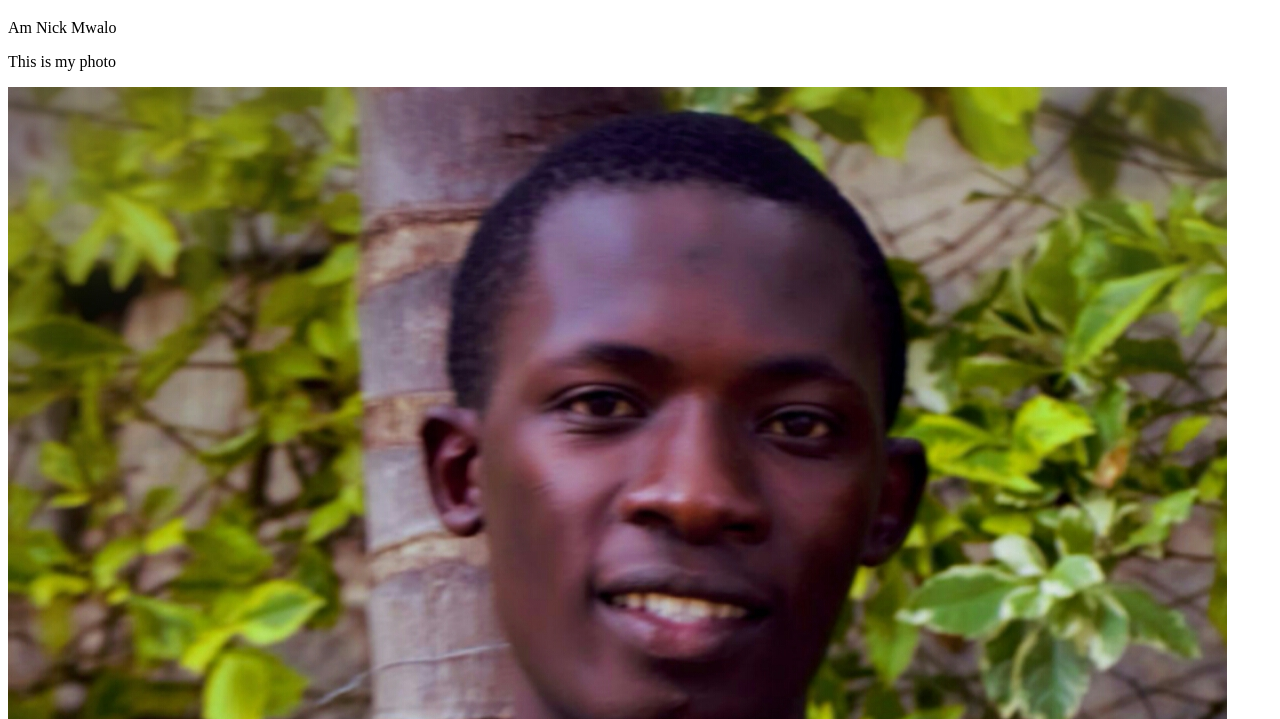
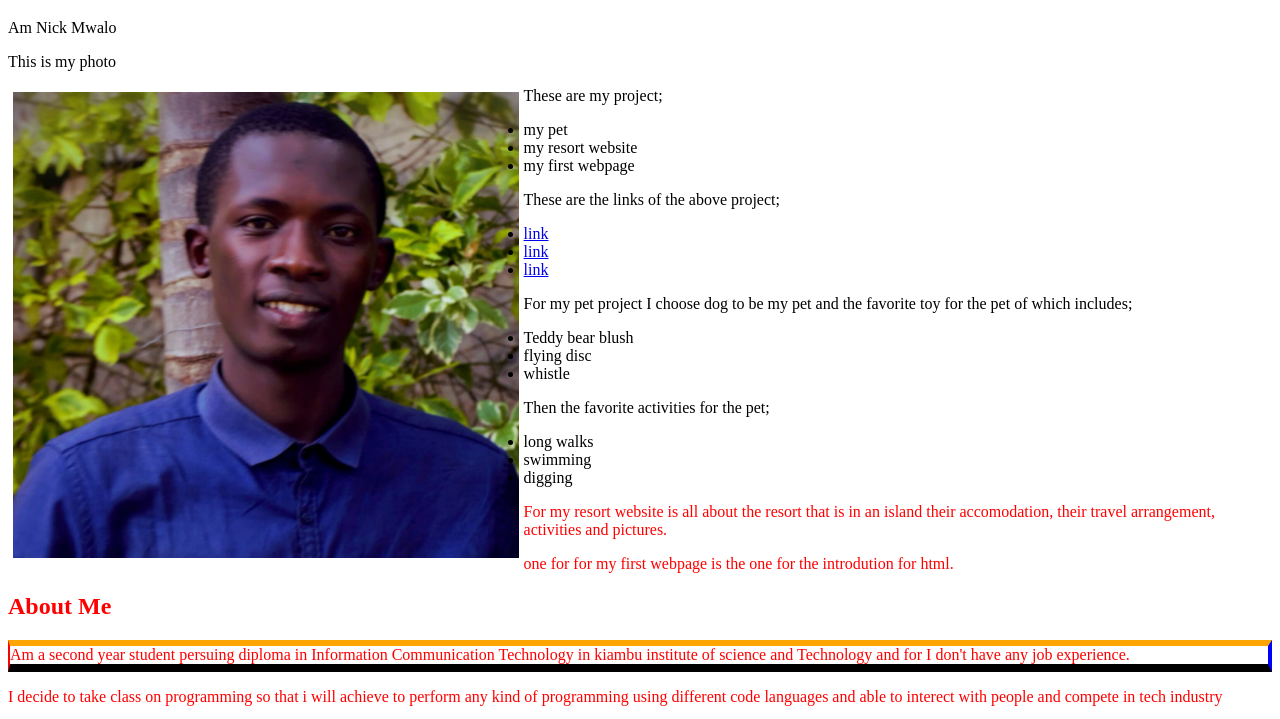
Before and after one commit to mwalo254/portfolio, a plain HTML site: page nick-website.html in a window 1280 px wide. Shown: the part 61-780 px from the top of the page. Drawn offline with Linux system fonts and the light colour scheme.

Commit message:
add all changes

```diff
--- /dev/null
+++ b/css/styles.css
@@ -0,0 +1,14 @@
+.important {
+  color: red;
+}
+img {
+  float:left;
+  border-radius: 4px;
+  padding: 5px;
+}
+.text-box {
+  border-left: 2px solid red;
+  border-right: 4px solid blue;
+  border-top:  6px solid orange;
+  border-bottom: 8px solid black;
+}
--- a/nick-website.html
+++ b/nick-website.html
@@ -2,12 +2,13 @@
   <html>
     <head>
       <title>nick</title>
+      <link href="css/styles.css" rel="stylesheet" type="text/css">
     </head>
     <body>
       <h1>Nick</h1>
       <p>Am Nick Mwalo</p>
       <p>This is my photo</p>
-        <img src="images/nick.jpg" alt="a photo of an nick">
+        <img src="images/nick.jpg" alt="a photo of an nick" width="40%" height="50%">
       <p>These are my project;</p>
       <ul>
         <li>my pet</li>
@@ -16,9 +17,9 @@
       </ul>
       <p>These are the links of the above project;</p>
       <ul>
-        <li> <a href="https://my-pet.html">link</a></li>
-        <li><a href="https://my resort-website.html">link</a></li>
-        <li><a href="https://my-first-webpage.html">link</a></li>
+        <li> <a href="file:///home/nick/Documents/my-pet/my-pet.html">link</a></li>
+        <li><a href="file:///home/nick/Documents/resort-website/resort-wabpage.html">link</a></li>
+        <li><a href="file:///home/nick/my-first-website/my-first-webpage.html">link</a></li>
       </ul>
       <p>For my pet project I choose dog to be my pet and the favorite toy for the pet of which includes;
         <ul>
@@ -32,17 +33,18 @@
           <li>swimming</li>
           <li>digging</li>
         </ul>
+      <div class="important">
         <p>For my resort website is all about the resort that is in an island their accomodation, their travel arrangement, activities and pictures.</p>
         <p>one for for my first webpage is the one for the introdution for html.</p>
         <h2>About Me</h2>
-        <p>Am a second year student persuing diploma in Information Communication Technology in kiambu institute of science and Technology and for I don't have any job experience.</p>
+        <div class="text-box">Am a second year student persuing diploma in Information Communication Technology in kiambu institute of science and Technology and for I don't have any job experience.</div>
         <p>I decide to take class on programming so that i will achieve to perform any kind of programming using different code languages and able to interect with people and compete in tech industry</p>
         <p>these are my hobbies/skills</p>
-        <ul>
+        <ol>
           <li>coding</Li>
           <li>reading novels</li>
           <li>playing basketball</li>
-        </ul>
-
+        </ol>
+      </div>
           </body>
         </html>
```
